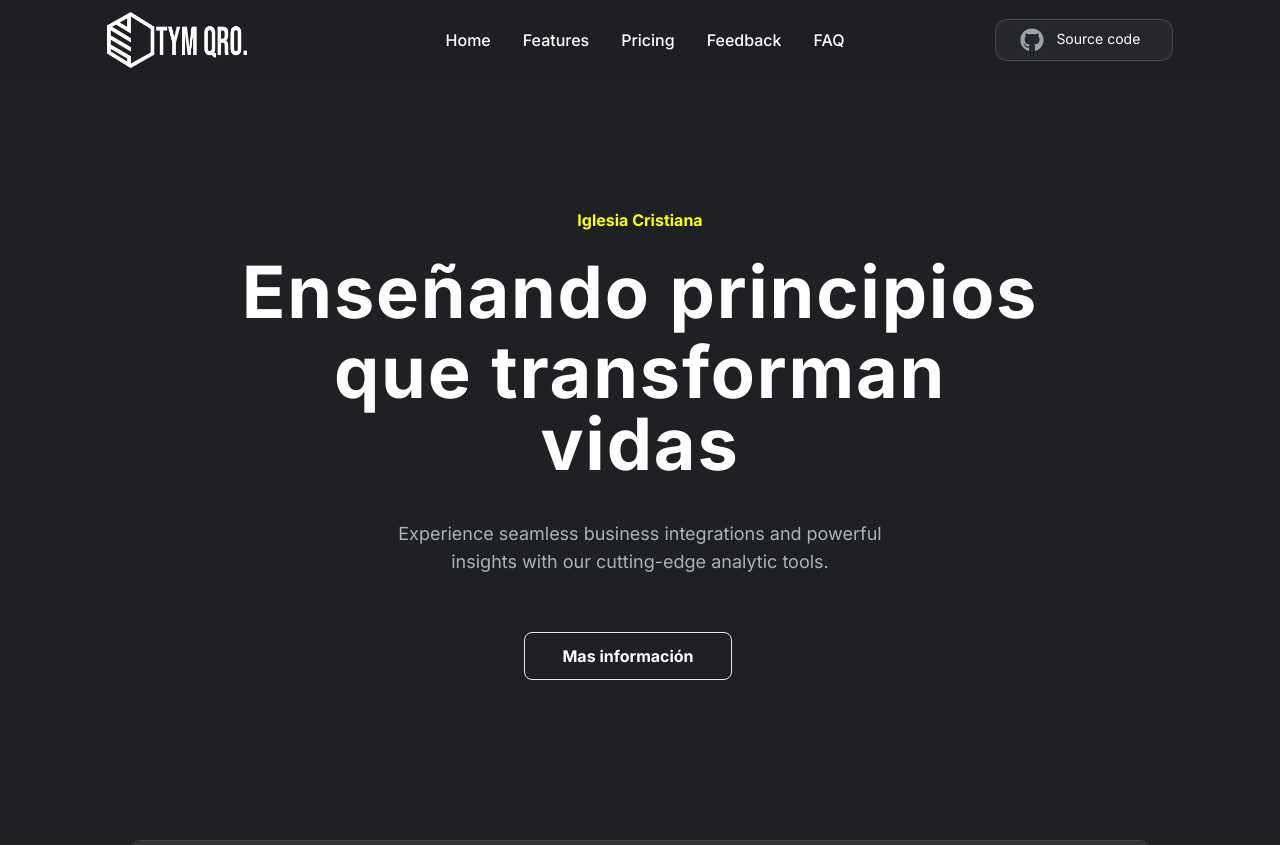
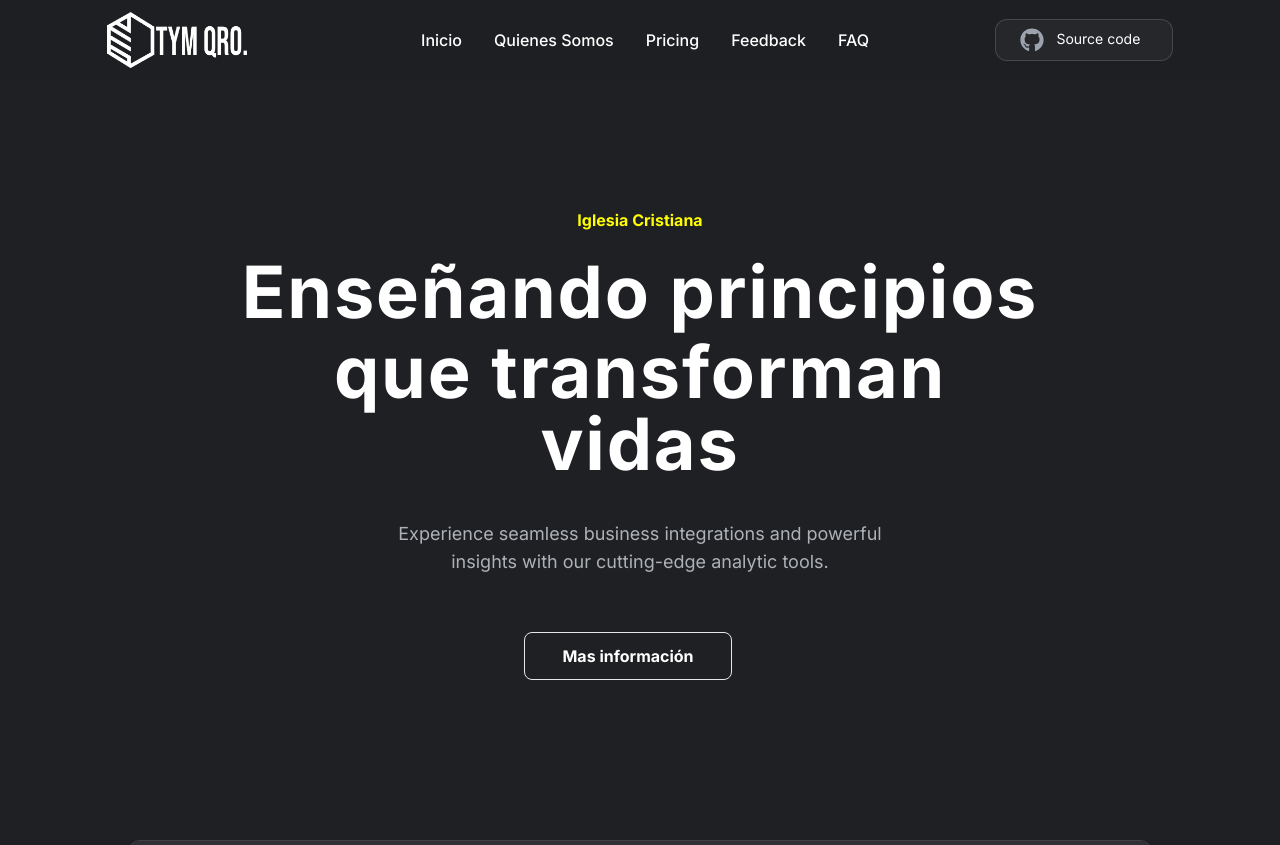
Before and after one commit to BrnaVigil/tymqro, an Astro site: page / in a window 1280 px wide. Shown: the top 845 px of the page. Built offline with nearby package versions, Linux system fonts and the light colour scheme; Astro itself is replaced by a stand-in of ours.

Commit message:
5to deploy

```diff
--- a/src/components/Navbar.jsx
+++ b/src/components/Navbar.jsx
@@ -7,8 +7,8 @@ import { GithubIcon } from "../assets/icons/GithubIcon";
 
 
 const navbarLinks = [
-  { label: "Home", href: "/#home", ariaLabel: "Home" },
-  { label: "Features", href: "/#features", ariaLabel: "Features" },
+  { label: "Inicio", href: "/#home", ariaLabel: "Home" },
+  { label: "Quienes Somos", href: "/#features", ariaLabel: "Features" },
   { label: "Pricing", href: "/#pricing", ariaLabel: "Pricing" },
   { label: "Feedback", href: "/#feedback", ariaLabel: "Feedback" },
   { label: "FAQ", href: "/#FAQ", ariaLabel: "FAQ" },
```
